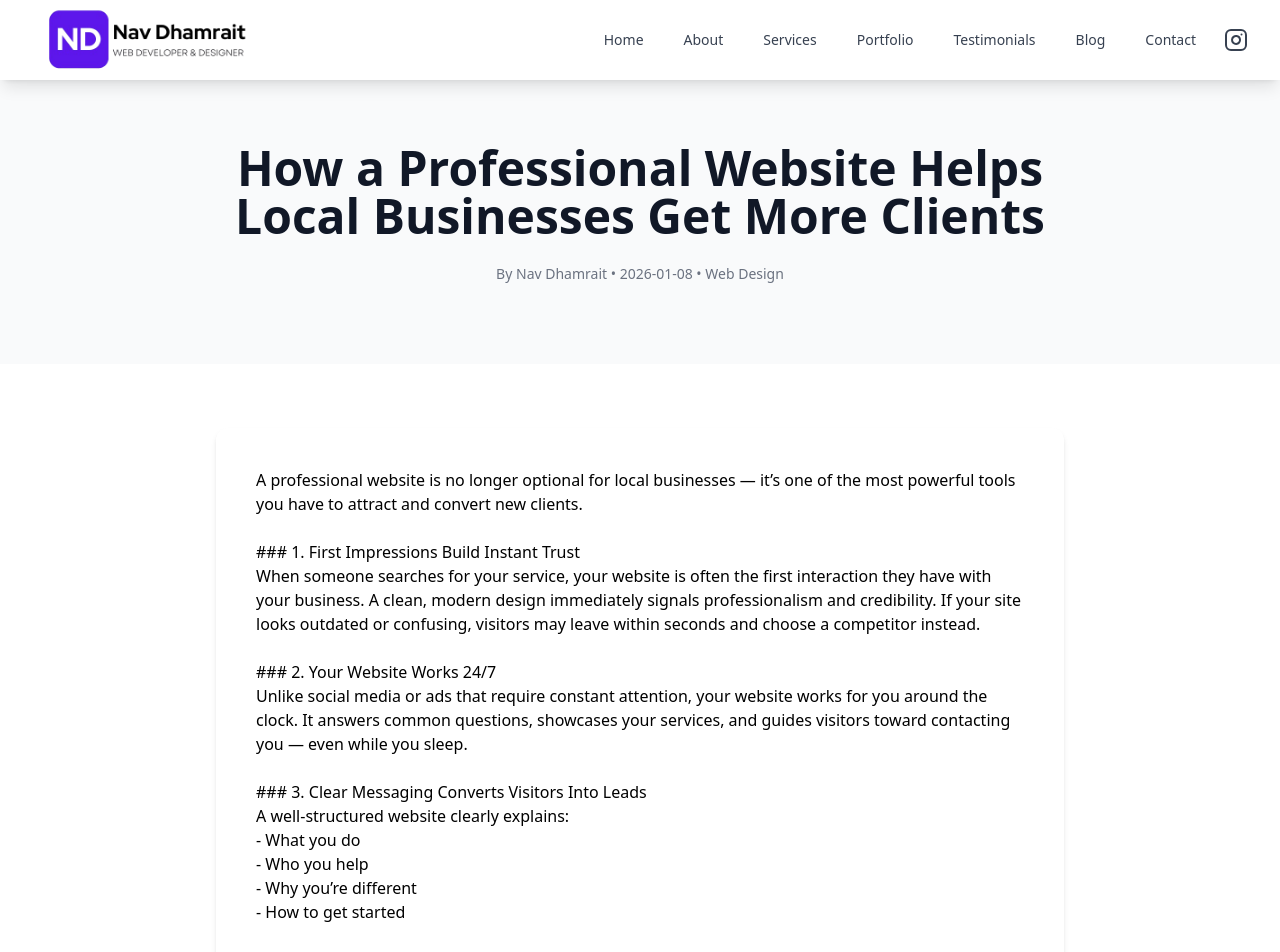
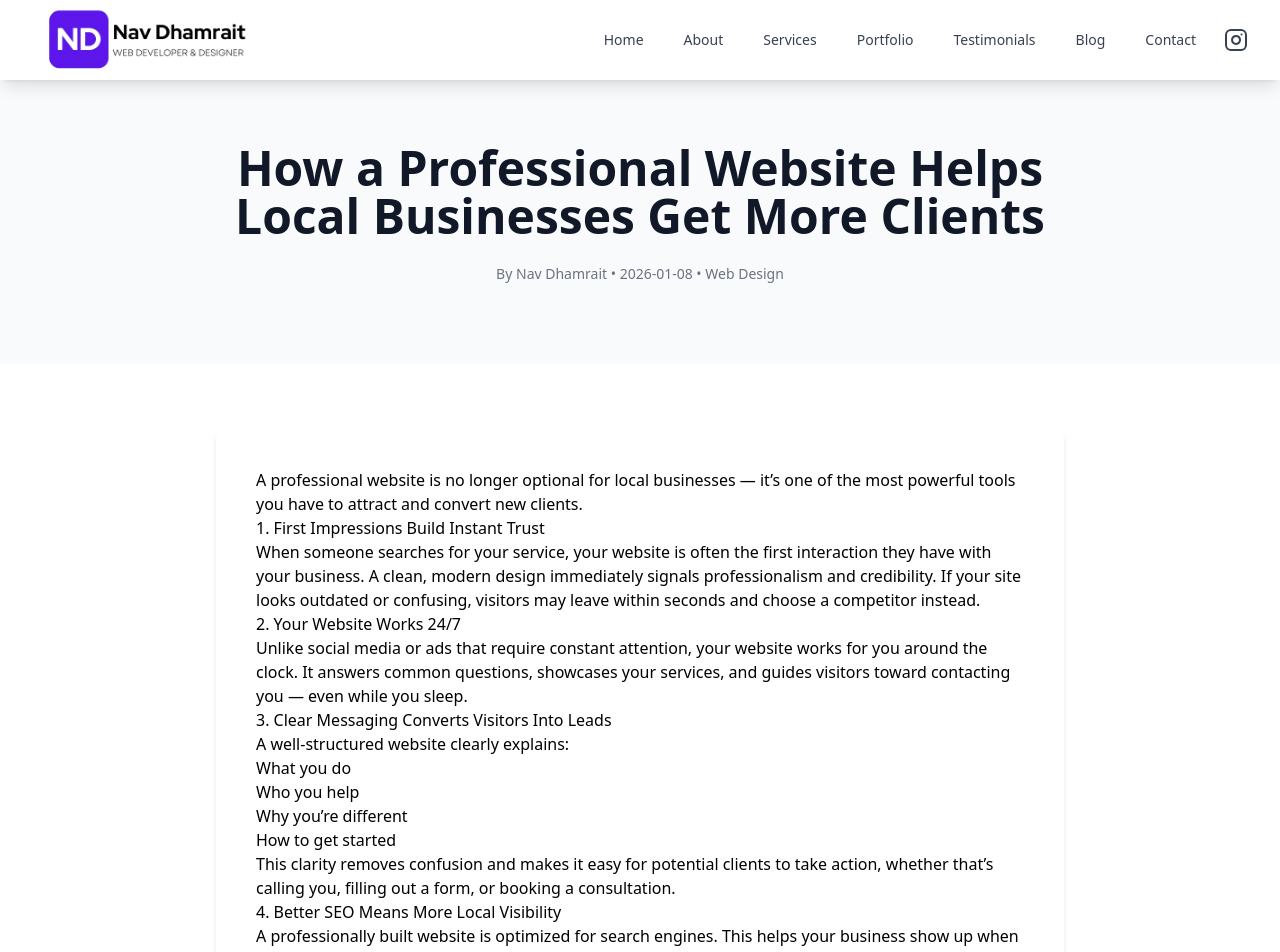
Before and after one commit to nav-commits/WebsiteBusiness, a React (Vite) app: page /blog/professional-website-local-business in a window 1280 px wide. Shown: the top 952 px of the page. Built offline with nearby package versions, Linux system fonts and the light colour scheme.

Commit message:
fix blog

```diff
--- a/src/pages/BlogDetail.tsx
+++ b/src/pages/BlogDetail.tsx
@@ -4,6 +4,7 @@ import { Helmet } from "react-helmet-async";
 import { Card } from "../components/Card";
 import { Button } from "../components/Button";
 import { motion } from "framer-motion";
+import ReactMarkdown from "react-markdown";
 
 const fadeInUp = {
   hidden: { opacity: 0, y: 20 },
@@ -31,6 +32,7 @@ const BlogDetail = () => {
         <title>{post.title} | Nav Dhamrait</title>
         <meta name="description" content={post.excerpt} />
       </Helmet>
+
       {/* ================= TOP HERO SECTION ================= */}
       <motion.section
         className="bg-gray-50 py-20"
@@ -54,8 +56,8 @@ const BlogDetail = () => {
       {/* ================= BLOG CONTENT ================= */}
       <div className="max-w-4xl mx-auto py-16 px-6">
         <Card className="p-10 space-y-6">
-          <article className="prose max-w-none whitespace-pre-line">
-            {post.content}
+          <article className="prose max-w-none">
+            <ReactMarkdown>{post.content}</ReactMarkdown>
           </article>
 
           {/* Back button left-aligned */}
```
